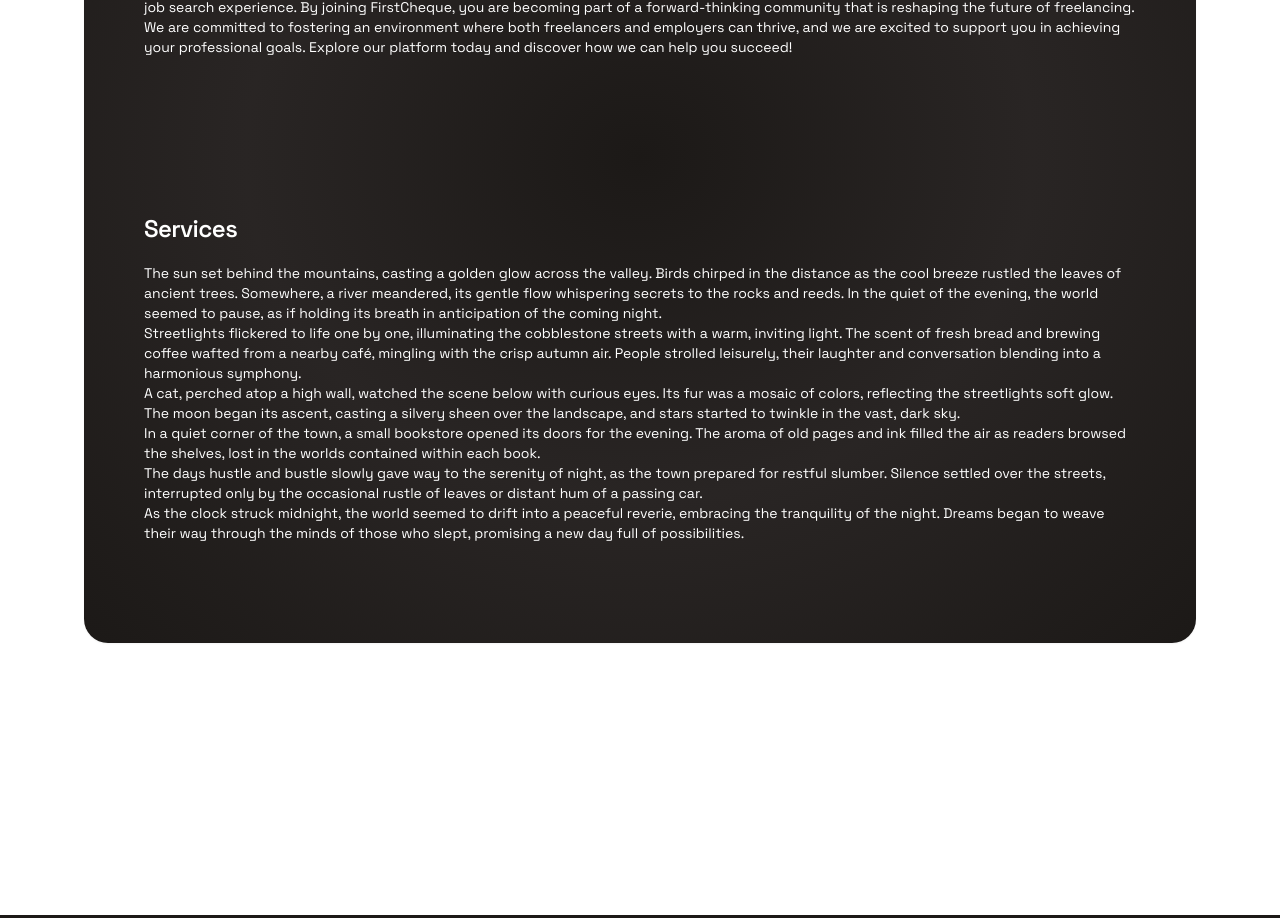
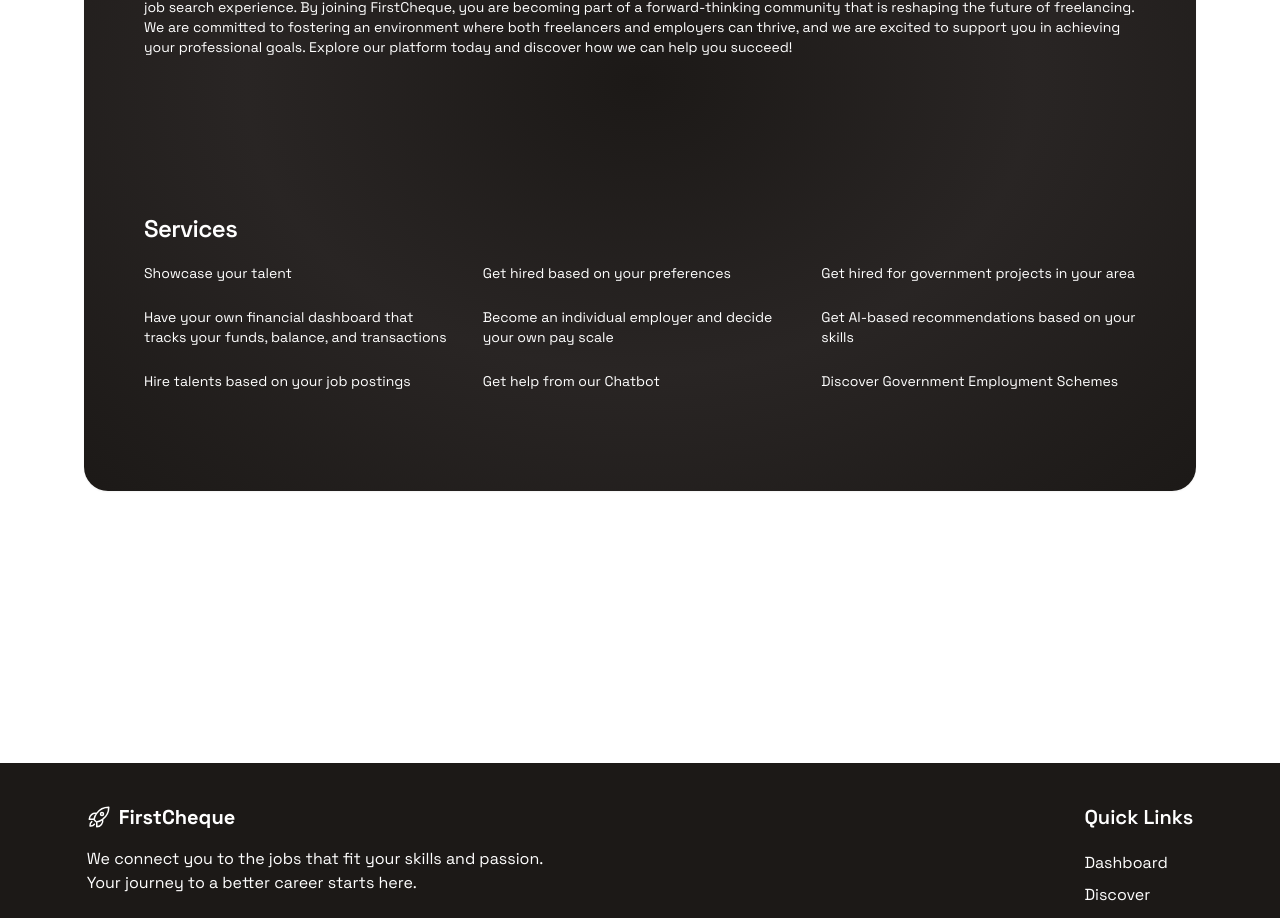
Before and after one commit to schnell-sih/firstcheque, a Next.js app: page /LandingPage in a window 1280 px wide. Shown: the part 813-1731 px from the top of the page. Built offline with nearby package versions, Linux system fonts and the light colour scheme.

Commit message:
feat:Landing page completed

```diff
--- a/src/components/LandingServices.tsx
+++ b/src/components/LandingServices.tsx
@@ -7,26 +7,27 @@ import {
   CardHeader,
   CardTitle,
 } from "@/components/ui/card"
+
 const LandingServices = () => {
   return (
-    <div><CardHeader>
-    <CardTitle className="mb-4"> Services</CardTitle>
+    <div>
+      <CardHeader className="text-center">
+        <CardTitle className="mb-4">Services</CardTitle>
         <CardDescription>
-        <p>
-            The sun set behind the mountains, casting a golden glow across the valley. Birds chirped in the distance as the cool breeze rustled the leaves of ancient trees. Somewhere, a river meandered, its gentle flow whispering secrets to the rocks and reeds. In the quiet of the evening, the world seemed to pause, as if holding its breath in anticipation of the coming night.
-            <br />
-            Streetlights flickered to life one by one, illuminating the cobblestone streets with a warm, inviting light. The scent of fresh bread and brewing coffee wafted from a nearby café, mingling with the crisp autumn air. People strolled leisurely, their laughter and conversation blending into a harmonious symphony.
-            <br />
-            A cat, perched atop a high wall, watched the scene below with curious eyes. Its fur was a mosaic of colors, reflecting the streetlights soft glow. The moon began its ascent, casting a silvery sheen over the landscape, and stars started to twinkle in the vast, dark sky.
-            <br />
-            In a quiet corner of the town, a small bookstore opened its doors for the evening. The aroma of old pages and ink filled the air as readers browsed the shelves, lost in the worlds contained within each book.
-            <br />
-            The days hustle and bustle slowly gave way to the serenity of night, as the town prepared for restful slumber. Silence settled over the streets, interrupted only by the occasional rustle of leaves or distant hum of a passing car.
-            <br />
-            As the clock struck midnight, the world seemed to drift into a peaceful reverie, embracing the tranquility of the night. Dreams began to weave their way through the minds of those who slept, promising a new day full of possibilities.
-        </p>
+          <div className="grid grid-cols-1 sm:grid-cols-2 md:grid-cols-3 gap-6">
+            <p>Showcase your talent</p>
+            <p>Get hired based on your preferences</p>
+            <p>Get hired for government projects in your area</p>
+            <p>Have your own financial dashboard that tracks your funds, balance, and transactions</p>
+            <p>Become an individual employer and decide your own pay scale</p>
+            <p>Get AI-based recommendations based on your skills</p>
+            <p>Hire talents based on your job postings</p>
+            <p>Get help from our Chatbot</p>
+            <p>Discover Government Employment Schemes</p>
+          </div>
         </CardDescription>
-</CardHeader></div>
+      </CardHeader>
+    </div>
   )
 }
 
```
Lines whose indentation alone changed are shown as unchanged.
